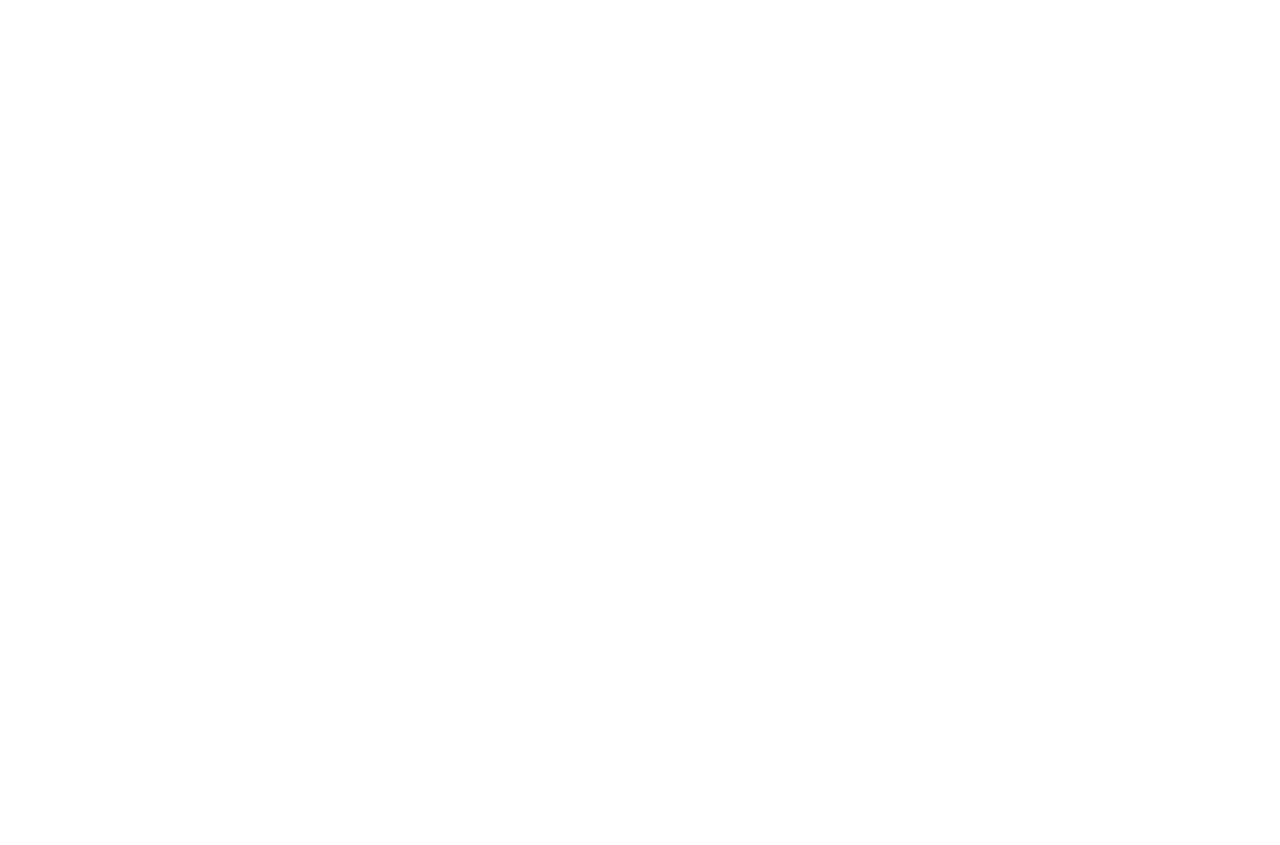
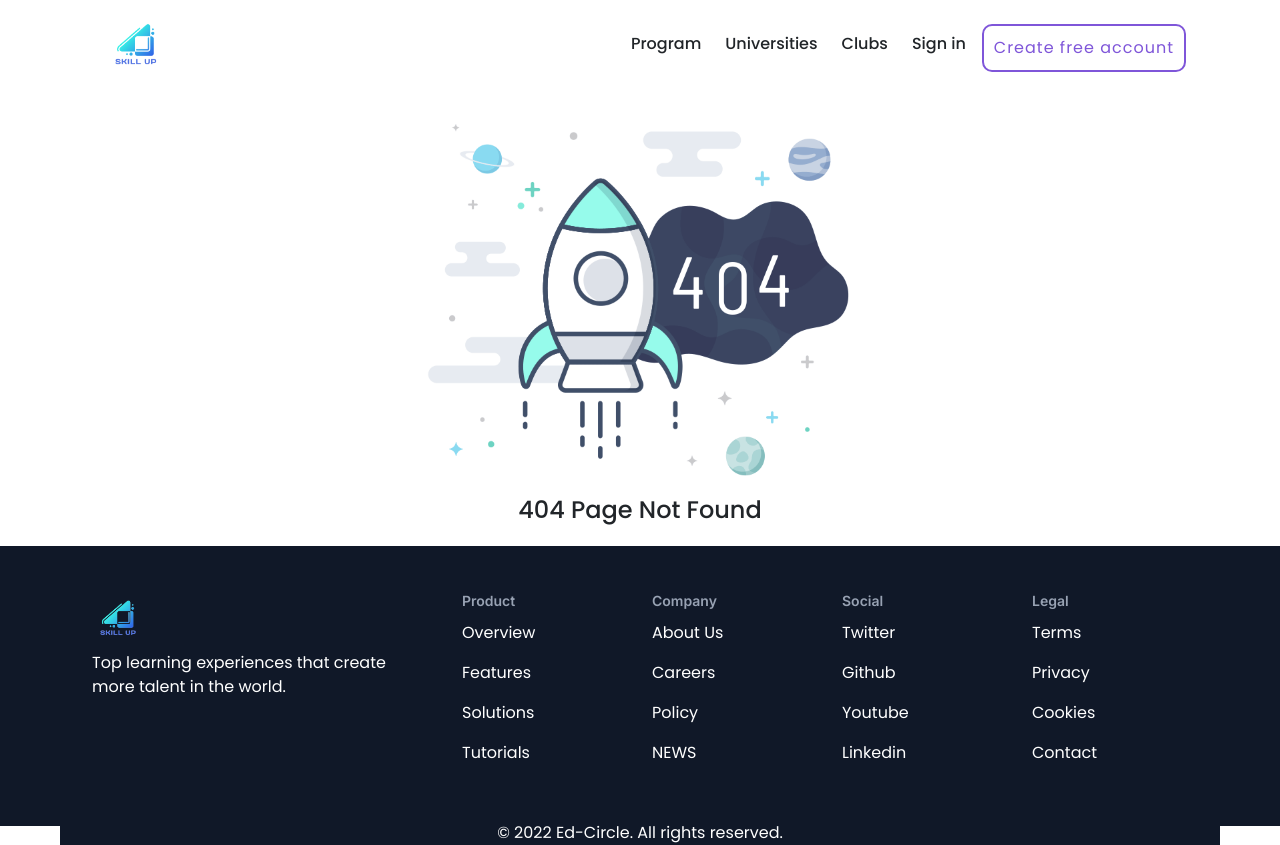
Before and after one commit to ProgrammerRhythm/Eshikah, a React (Create React App) app: page /signin in a window 1280 px wide. Before the commit this address had no page. Before the commit the page ends 800 px from the top, so only its background shows below. Built offline with nearby package versions, Linux system fonts and the light colour scheme.

Commit message:
Home page Completeted

```diff
--- a/src/App.js
+++ b/src/App.js
@@ -1,5 +1,6 @@
 import { Route, Routes } from 'react-router-dom';
 import Home from './Components/Home/Home';
+import NotFound from './Components/NotFound/NotFound';
 
 
 function App() {
@@ -7,8 +8,8 @@ function App() {
     <div className="App">
         <Routes>
           <Route path="/" element={<Home/>} />
-          {/* <Route path="/charector/:id" element={<Che />} />
-          <Route path="*" element={<Not404 />}/> */}
+          {/* <Route path="/charector/:id" element={<Che />} /> */}
+          <Route path="*" element={<NotFound />}/>
         </Routes>
     </div>
   );
--- /dev/null
+++ b/src/Components/Home/Foter.js
@@ -0,0 +1,51 @@
+import React from 'react';
+import logo from '../../Img/logo.png'
+
+const Footer = () => {
+    return (
+        <div className="Footer">
+            <div className="container common">
+                <div className="row rew">
+                    <div className="col-12 col-sm-12 col-md-12 col-lg-4 col-xl-4 col-xxl-4 gap">
+                        <img className="common" style={{height: '60px'}} src={logo} alt="" />
+                        <p className="common" style={{padding: '0px 10px',color: 'white'}}>Top learning experiences that create more talent in the world.</p>
+                    </div>
+                    <div className="col-12 col-sm-12 col-md-12 col-lg-8 col-xl-8 col-xxl-8">
+                      <div className="row rew">
+                      <div className="col-12 col-sm-12 col-md-12 col-lg-3 col-xl-3 col-xxl-3 gap">
+                        <h5 className="common fHead">Product</h5>
+                        <p className="common">Overview</p>
+                        <p className="common">Features</p>
+                        <p className="common">Solutions</p>
+                        <p className="common">Tutorials</p>
+                    </div>
+                    <div className="col-12 col-sm-12 col-md-12 col-lg-3 col-xl-3 col-xxl-3 gap">
+                    <h5 className="common fHead">Company</h5>
+                        <p className="common">About Us</p>
+                        <p className="common">Careers</p>
+                        <p className="common">Policy</p>
+                        <p className="common">NEWS</p>
+                    </div>
+                    <div className="col-12 col-sm-12 col-md-12 col-lg-3 col-xl-3 col-xxl-3 gap">
+                    <h5 className="common fHead">Social</h5>
+                        <p className="common">Twitter</p>
+                        <p className="common">Github</p>
+                        <p className="common">Youtube</p>
+                        <p className="common">Linkedin</p>
+                    </div>
+                    <div className="col-12 col-sm-12 col-md-12 col-lg-3 col-xl-3 col-xxl-3 gap">
+                    <h5 className="common fHead">Legal</h5>
+                        <p className="common">Terms</p>
+                        <p className="common">Privacy</p>
+                        <p className="common">Cookies</p>
+                        <p className="common">Contact</p>
+                    </div>
+                      </div>
+                    </div>
+                </div>
+            </div>
+              <p style={{textAlign: 'center',marginTop: '40px'}} className='common'>© 2022 Ed-Circle. All rights reserved.</p>
+        </div>
+    );
+  };
+  export default Footer;
--- a/src/Components/Home/Home.css
+++ b/src/Components/Home/Home.css
@@ -42,6 +42,37 @@
     border: 2px solid #7F56D9;
     border-radius: 10px;
     box-shadow: inset 0 0 0 0 #7F56D9;
+}
+.Footer{
+    margin-top: 50px;
+    height: 35vh;
+    background-color: #101828;
+    padding: 30px 60px;
+    /* text-align: center; */
+}
+p{
+    color: rgba(234, 236, 240, 1);;
+}
+.gap{
+    margin-top: 15px;
+    background-color: #101828;
+}
+.rew{
+    background-color: #101828;
+}
+.fHead{
+    font-family: Inter;
+    font-size: 14px;
+    font-weight: 600;
+    line-height: 20px;
+    letter-spacing: 0em;
+    text-align: left;
+    color: rgba(152, 162, 179, 1)!important;
+    margin-bottom: 10px;
+}
+.common{
+    background-color: #101828;
+    color: white;
 }
 li{
     padding-left: 8px;
@@ -178,13 +209,16 @@ li{
     background-color: #7F56D9;
 }
 .Classbox{
-    width: 22rem;
-    height: 255px;
+    width: 100%;
+        height: 235px;
     /* margin: 20px 0px; */
     box-shadow: 0 4px 20px rgba(0,0,0,.1)!important;
     border: 1px solid #fff;
     /* padding: 35px; */
     border-radius: 12px;
+}
+.Cheading{
+    margin: 45px 0px 30px 0px;
 }
 @media screen and (max-width: 1399px) {
     .Cbox{
@@ -198,8 +232,8 @@ li{
 
     }
     .Classbox{
-        width: 22rem;
-        height: 255px;
+        width: 100%;
+        height: 235px;
         /* margin: 20px 0px; */
         box-shadow: 0 4px 20px rgba(0,0,0,.1)!important;
         border: 1px solid #fff;
@@ -232,7 +266,7 @@ li{
 
     }
     .Classbox{
-        width: 20rem;
+        width: 100%;
         height: 235px;
         /* margin: 20px 0px; */
         box-shadow: 0 4px 20px rgba(0,0,0,.1)!important;
@@ -253,8 +287,8 @@ li{
         border-radius: 12px;
     }
     .Classbox{
-        width: 17rem;
-        height: 253px;
+        width: 100%;
+        height: 235px;
         /* margin: 20px 24px; */
         box-shadow: 0 4px 20px rgba(0,0,0,.1)!important;
         border: 1px solid #fff;
@@ -280,7 +314,7 @@ li{
         border-radius: 12px;
     }
     .Classbox{
-        width: 18rem;
+        width: 100%;
         height: 235px;
         /* margin: 20px 24px; */
         box-shadow: 0 4px 20px rgba(0,0,0,.1)!important;
@@ -290,6 +324,13 @@ li{
     }
     .PClass{
         text-align: center;
+    }
+    .Footer{
+        margin-top: 50px;
+        height: auto;
+        background-color: #101828;
+        padding: 30px 60px;
+        /* text-align: center; */
     }
   }
   @media screen and (max-width: 767px) {
@@ -303,7 +344,7 @@ li{
         border-radius: 12px;
     }
     .Classbox{
-        width: 18rem;
+        width: 100%;
         height: 235px;
         /* margin: 18px auto; */
         /* box-shadow: 0 4px 20px rgba(0,0,0,.1)!important; */
--- /dev/null
+++ b/src/Components/Home/Navbar.js
@@ -0,0 +1,38 @@
+import { Link } from 'react-router-dom';
+import logo from '../../Img/logo.png'
+
+function Navbar(){
+    return (
+        <div className='container'>
+        <nav className="navbar navbar-expand-lg navbar-light">
+        <div className="container-fluid">
+          <Link className="navbar-brand animate__animated animate__fadeInLeft" to="/"><img style={{height: "70px"}} src={logo} alt="" /></Link>
+          <button className="navbar-toggler" type="button" data-bs-toggle="collapse" data-bs-target="#navbarNav" aria-controls="navbarNav" aria-expanded="false" aria-label="Toggle navigation">
+            <span className="navbar-toggler-icon"></span>
+          </button>
+          <div className="collapse navbar-collapse justify-content-end animate__animated animate__fadeInRight" id="navbarNav">
+            <ul className="navbar-nav responsive">
+              <li className="nav-item">
+                <Link className="nav-link text-dark active" aria-current="page" to="/Program">Program</Link>
+              </li>
+              <li className="nav-item">
+                <Link className="nav-link text-dark" to='/universities'>Universities</Link>
+              </li>
+              <li className="nav-item">
+                <Link className="nav-link text-dark" to="/Clubs">Clubs</Link>
+              </li>
+              <li className="nav-item">
+                <Link className="nav-link text-dark" to="/signin">Sign in</Link>
+              </li>
+              <li className="nav-item upBtn">
+              <Link to="/signup"><button className='button'>Create free account </button></Link>
+              </li>
+            </ul>
+          </div>
+        </div>
+      </nav>
+        </div>
+    )
+}
+
+export default Navbar;
--- /dev/null
+++ b/src/Components/NotFound/NotFound.css
@@ -0,0 +1,4 @@
+.NotContent{
+    text-align: center;
+    height: 50vh;
+}
--- /dev/null
+++ b/src/Components/NotFound/NotFound.js
@@ -0,0 +1,19 @@
+import React from 'react';
+import Not404Img from '../../Img/Not404.gif'
+import Footer from '../Home/Foter';
+import './NotFound.css'
+import Navbar from '../Home/Navbar';
+const NotFound = () => {
+    return (
+        <div>
+            <Navbar></Navbar>
+            <div className="NotContent">
+                <img style={{height: '400px'}} src={Not404Img} alt="" />
+                <h4>404 Page Not Found</h4>
+            </div>
+            <Footer></Footer>
+        </div>
+    );
+};
+
+export default NotFound;
```
Also changed, not shown: src/Components/Home/Home.js (+16 -40 lines), src/Img/Not404.gif (added).
